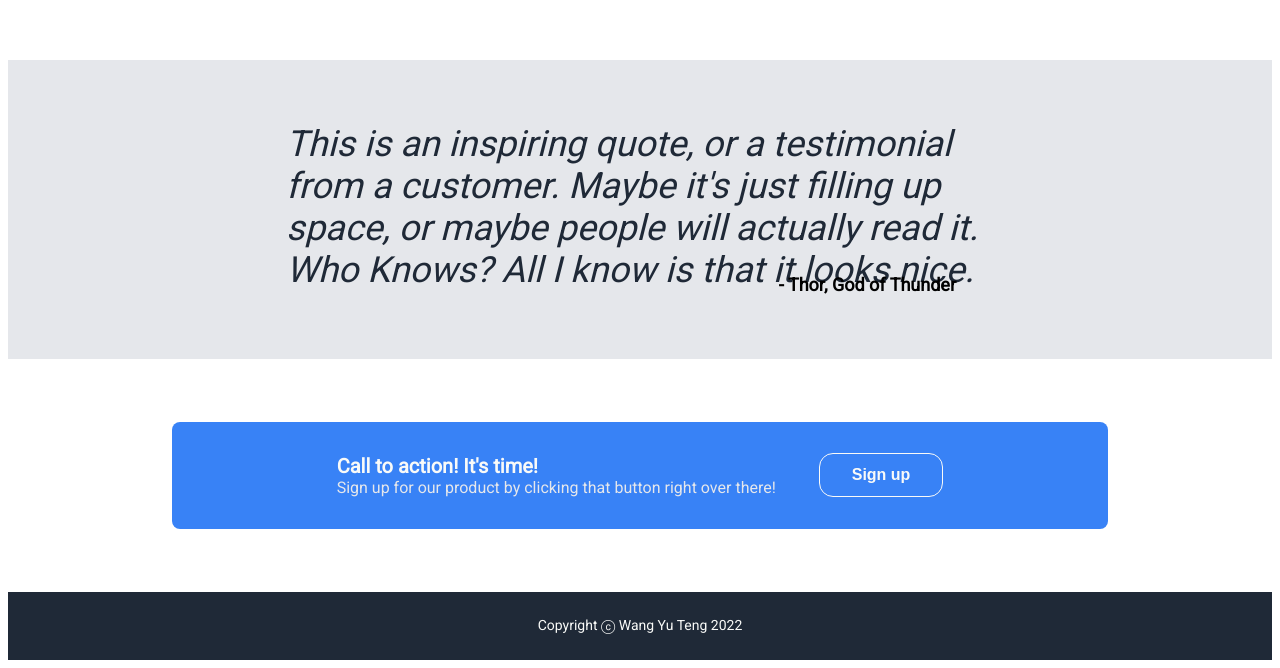
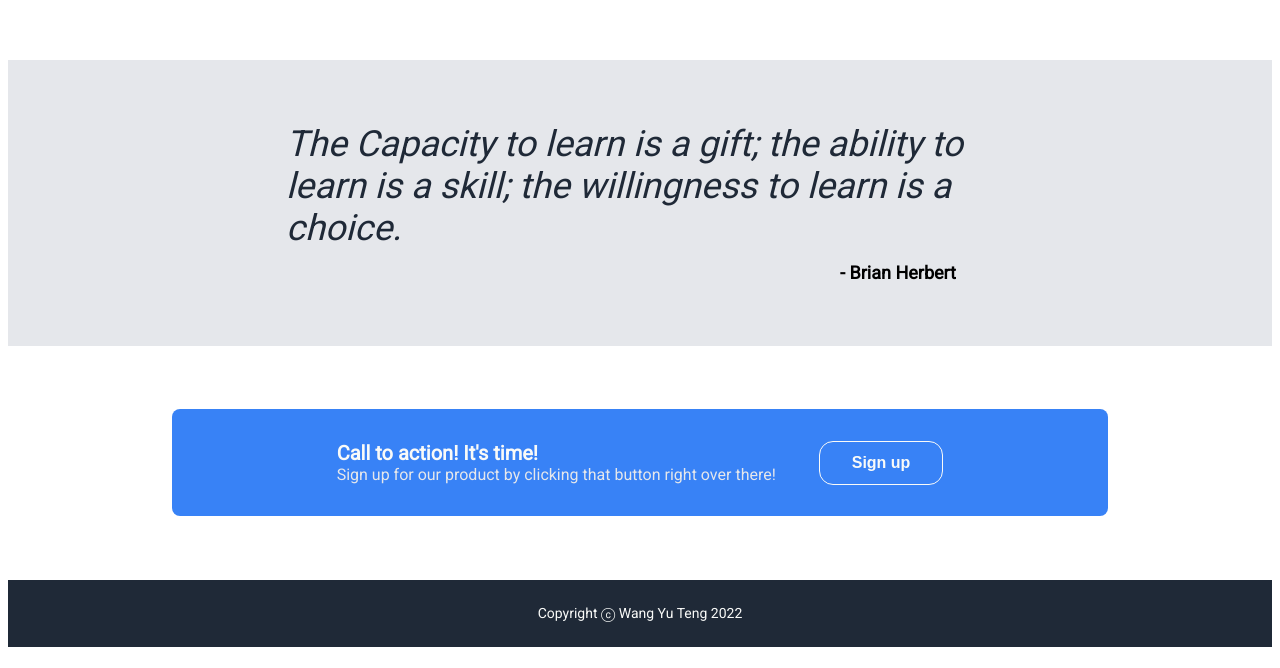
Before and after one commit to WangYuTengg/landing-page-TOP, a plain HTML site: page index.html in a window 1280 px wide. Shown: the part 779-1447 px from the top of the page. Drawn offline with Linux system fonts and the light colour scheme.

Commit message:
Changed the quote
- changed quote content
- fixed sign off placement

```diff
--- a/index.html
+++ b/index.html
@@ -58,13 +58,13 @@
 
     <div class="qcontainer">
         <div class="quote">
-            <em>This is an inspiring quote, or a testimonial from a customer.
-            Maybe it's just filling up space, or maybe people will actually
-            read it. Who Knows? All I know is that it looks nice.</em>
-
+            <em>
+                The Capacity to learn is a gift; the ability to learn is a skill;
+                the willingness to learn is a choice.
+            </em>
         </div>
         <div class="signoff">
-            - Thor, God of Thunder
+            - Brian Herbert
         </div>
     </div>
 
--- a/style.css
+++ b/style.css
@@ -145,7 +145,7 @@ img {
     font-size: 18px;
     font-weight: bold;
     padding-right: 25%;
-    margin-top: -80px;
+    margin-top: -4%;
     padding-bottom: 5%;
 }
 
```
